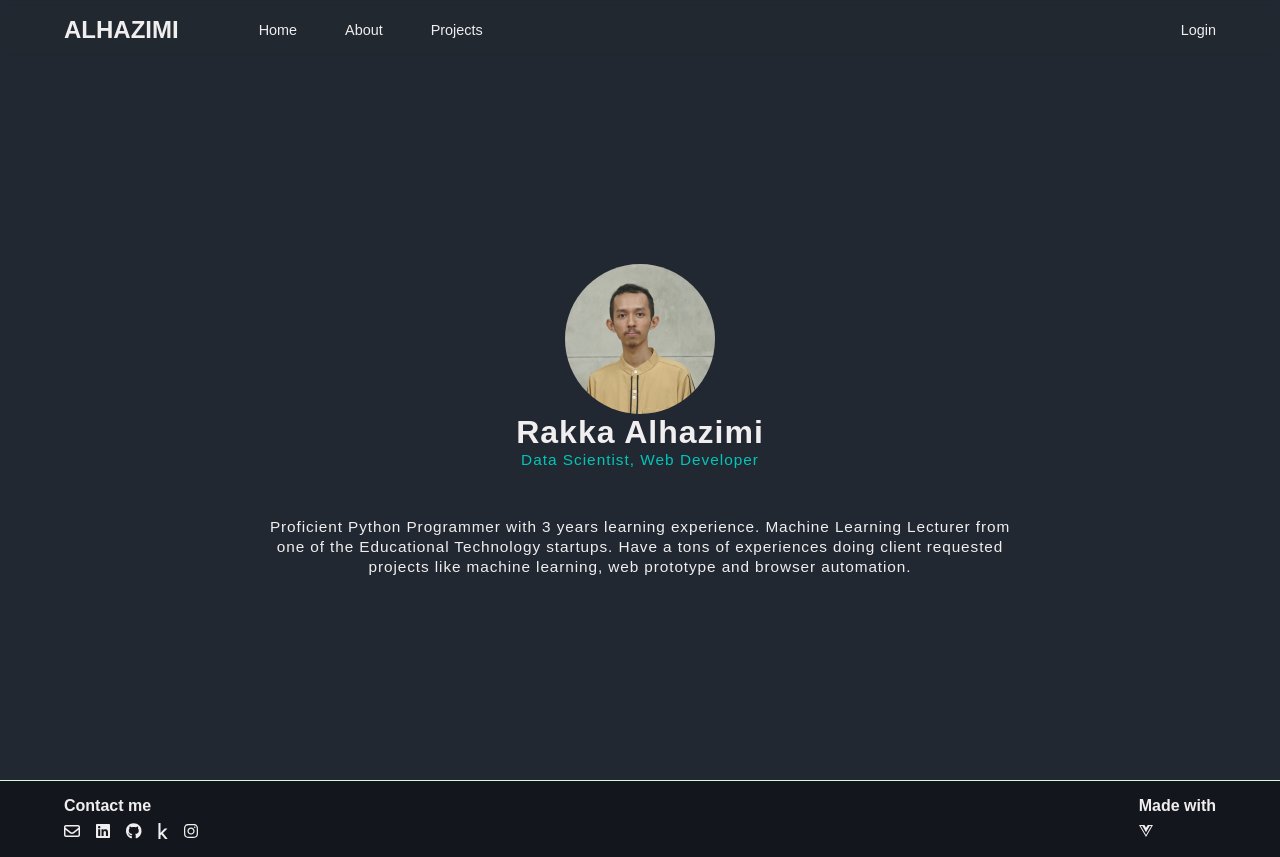
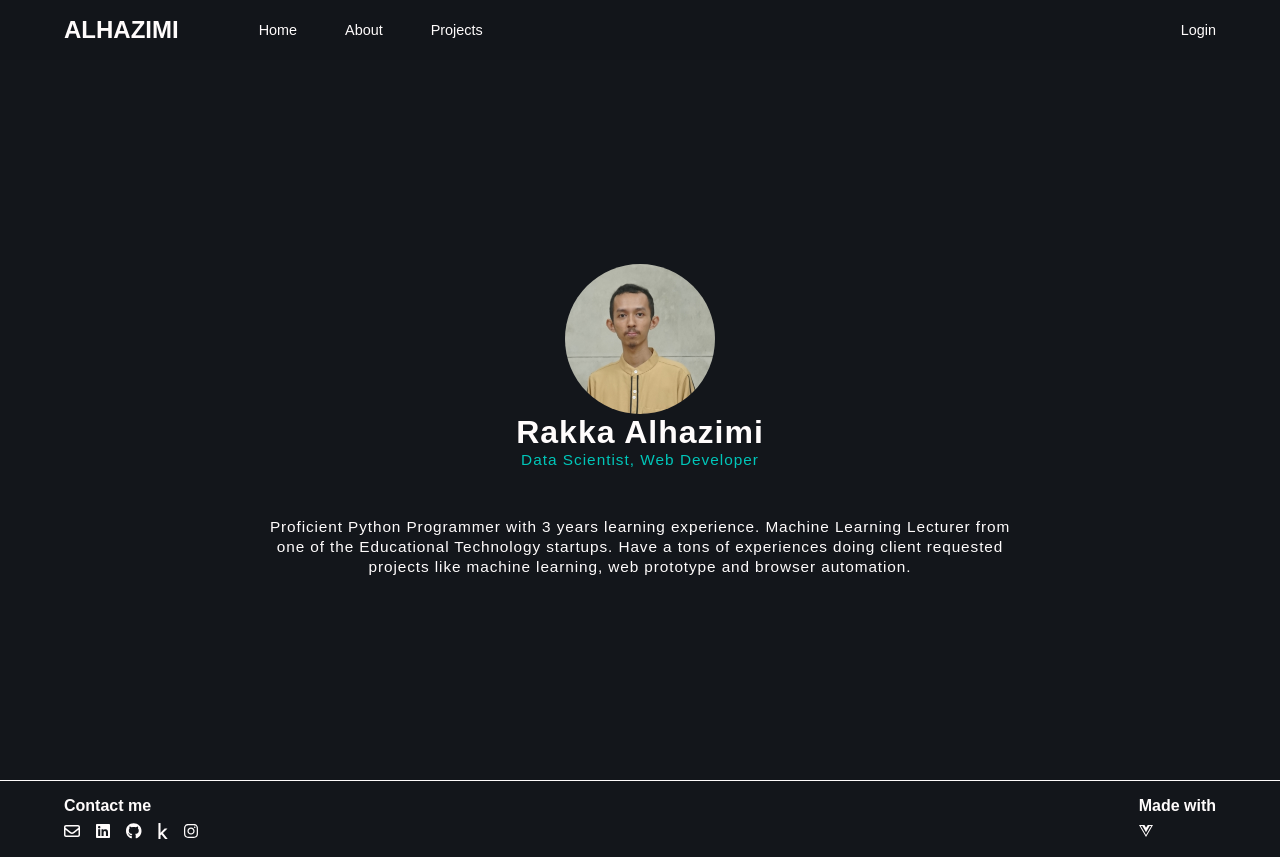
Before and after one commit to rakkaalhazimi/Vue-Blogspot, a Vue app: page /about in a window 1280 px wide. Built offline with nearby package versions, Linux system fonts and the light colour scheme.

Commit message:
change: base color variable

```diff
--- a/src/components/SectionFooter.vue
+++ b/src/components/SectionFooter.vue
@@ -54,7 +54,7 @@ footer {
 
   margin-top: auto;
   padding: $navbar-pad;
-  background-color: $dominant-shade;
+  background-color: $dominant;
   color: $text-dark;
   border-top: 1px solid $complement;
 
--- a/src/components/SectionNavigation.vue
+++ b/src/components/SectionNavigation.vue
@@ -120,7 +120,7 @@ nav {
     height: 100vh;
 
     /* Color */
-    background-color: $dominant-shade;
+    background-color: $dominant;
     transition: $default-transition;
   }
 
--- a/src/scss/_base.scss
+++ b/src/scss/_base.scss
@@ -1,11 +1,11 @@
 // 1.1 Color Variables
-$dominant: #222831;
-$dominant-shade: #13171D;
-$dominant-transparent: rgba(34, 40, 49, 0.8);
-$complement: #D3FBD8;
+$dominant: #13161b;
+$dominant-shade: #0A0D10;
+$dominant-transparent: rgba(19, 22, 27, 0.8);
+$complement: #FFFCFC;
 $accent: #00C6B9;
-$text-dark: #f0eeee;
-$text-light: #181818;
+$text-dark: #FFFCFC;
+$text-light: #13161b;
 $text-dim: #646363;
 
 // 1.2 Size Variables
```
